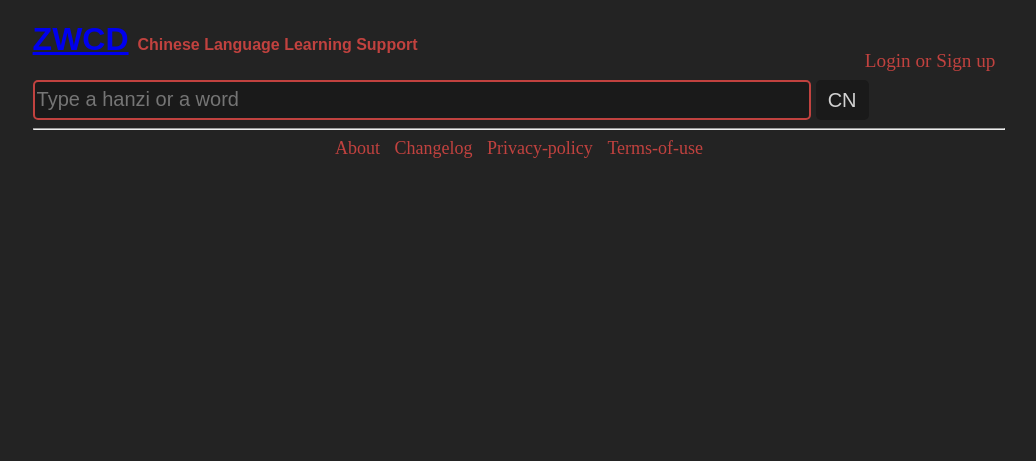
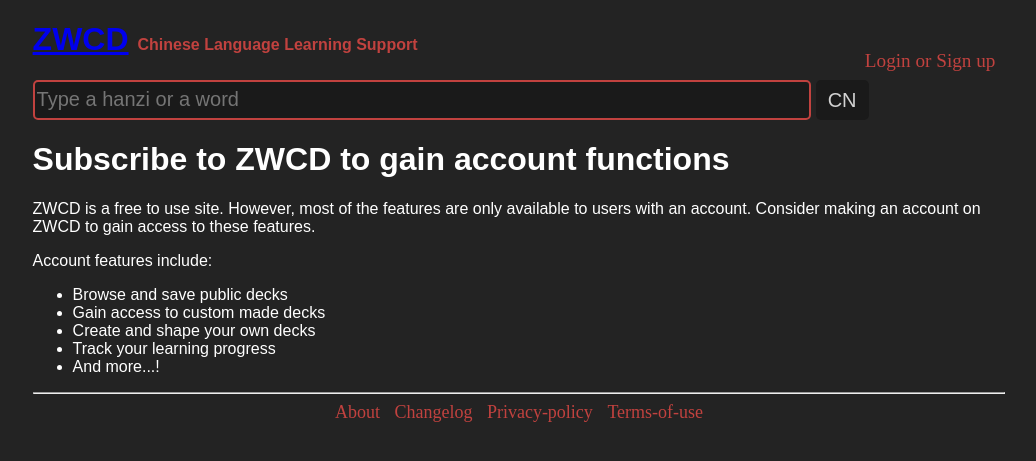
Before and after one commit to GabrieleMelucci/SiteProject, a Python web app: template src/templates/ZWCD.html in a window 1280 px wide. Shown: the top 461 px of the page, without its empty margins (121-1157 px from the left). Run offline with Jinja, Linux system fonts and the light colour scheme; the template is opened without the code that fills it, so the values that code supplies are empty.

Commit message:
added a temporary icon and updated main page

```diff
--- a/src/templates/ZWCD.html
+++ b/src/templates/ZWCD.html
@@ -29,6 +29,21 @@
         </div>
         <input type="submit" style="position: absolute; left: -9999px; width: 1px; height: 1px;" tabindex="-1">
     </form>
+
+    <h1> Subscribe to ZWCD to gain account functions </h1>
+    <p>ZWCD is a free to use site.
+       However, most of the features are only available to users with an account.
+       Consider making an account on ZWCD to gain access to these features.
+    </p>
+    <p>Account features include:
+        <ul>
+            <li>Browse and save public decks</li>
+            <li>Gain access to custom made decks</li>
+            <li>Create and shape your own decks</li>
+            <li>Track your learning progress</li>
+            <li>And more...!</li>
+        </ul>
+    </p>
 </div>
 
 <script>
--- a/src/templates/base.html
+++ b/src/templates/base.html
@@ -5,6 +5,7 @@
     <meta name="viewport" content="width=device-width, initial-scale=1.0">
     <title>{% block title %}ZWCD - Chinese Language Support{% endblock %}</title>
     <link rel="stylesheet" href="/static/style.css">
+    <link rel="icon" href="/static/favicon.ico" type="image/x-icon">
 </head>
 
 <body>
```
Also changed, not shown: src/static/favicon.ico (added).
